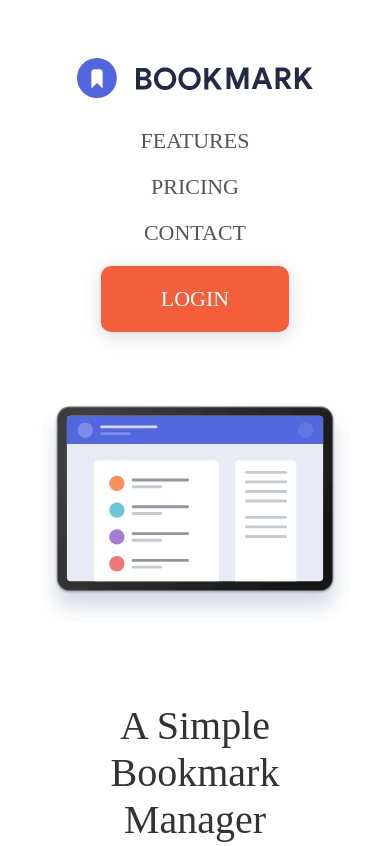
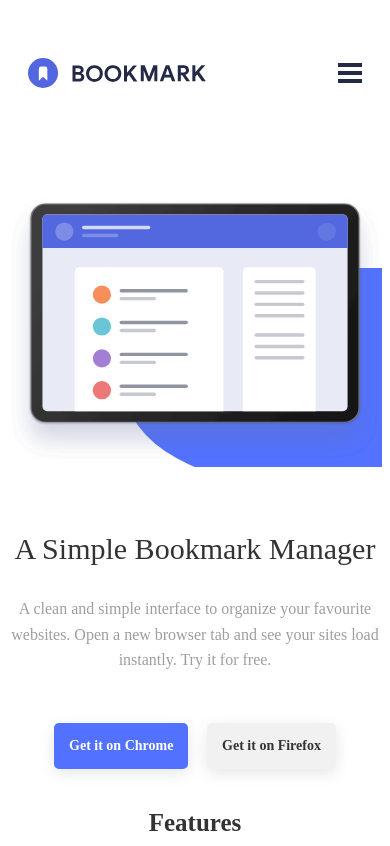
Before and after one commit to Arnau-66/S1, a plain HTML site: page index.html in a window 390 px wide. Shown: the top 846 px of the page. Drawn offline with Linux system fonts and the light colour scheme.

Commit message:
Ajuste de margenes y tamaños para la version Responsive de dispositivos móviles + se ha añadido imagen para la clase Hamburger-menu"

```diff
--- a/index.html
+++ b/index.html
@@ -12,6 +12,10 @@
 <nav class="navbar">
         <div class="navbar-brand">
           <img src="Recursos entrega S1.2/Recursosentrega S1.2.-20250521/Imagenes/logo-bookmark.svg" alt="Logo" class="logo" />
+        </div>
+
+        <div class="hamburger-menu">
+          <img src="Recursos entrega S1.2/Recursosentrega S1.2.-20250521/Imagenes/icon-hamburger.svg" alt="Menu" class="menu">
         </div>
 
         <div class="navbar-links">
@@ -128,7 +132,7 @@
 
 <section class="newsletter">
   <p class="newsletter-subtitle">35,000+ ALREADY JOINED</p>
-  <h2 class="newsletter-title">Stay up-to-date with what<br>we're doing</h2>
+  <h2 class="newsletter-title">Stay up-to-date with what we're doing</h2>
   <form class="newsletter-form">
     <input type="email" placeholder="Enter your email address" required>
     <button type="submit">Contact Us</button>
--- a/style.css
+++ b/style.css
@@ -4,8 +4,6 @@ body {
   background: white;
   color: #333;
   max-width: 100%;
-  overflow-x: hidden;
-
 }
 
 .main-text {
@@ -39,6 +37,10 @@ body {
 .logo {
   width: auto;
   height: 40px;
+}
+
+.hamburger-menu {
+  display: none;
 }
 
 .navbar-links a {
@@ -86,10 +88,16 @@ body {
   margin-bottom: 30px;
 }
 
+.hero-buttons {
+   display: flex;
+   justify-content: left;
+   gap: 5%;
+   align-items: center;
+}
+
 .hero-buttons .btn {
   text-decoration: none;
-  padding: 30px 40px;
-  margin-right: 15px;
+  padding: 25px 40px;
   border-radius: 10px;
   font-weight: bold;
   font-size: 22px;
@@ -503,30 +511,39 @@ body {
 
   .main-text {
     margin-top: 1%;
-    font-size: 20px;
+    font-size: 16px;
     color: #9e9e9e;
     line-height: 1.6;
-    padding-bottom: 50px;
+    padding-bottom: 20px;
   }
 
   .main-text-titles {
-    font-size: 30px;
-    font-weight: 500;
-    margin-bottom: 20px;
+    font-size: 25px;
+    font-weight: 600;
+    margin-bottom: 15px;
   }
 
   .navbar {
-    flex-direction: column;
+    flex-direction: row;
     align-items: center;
-    padding: 50px 20px 50px;
+    padding: 50px 20px 100px;
     text-align: center;
   }
 
+  .logo {
+    width: auto;
+    height: 30px;
+    justify-content: left;
+  }
+
+  .hamburger-menu {
+    display: flex;
+    height: 20px;
+  }
+
+
   .navbar-links {
-    display: flex;
-    flex-direction: column;
-    gap: 20px;
-    margin-top: 30px;
+    display: none;
   }
 
   .navbar-links a {
@@ -534,37 +551,55 @@ body {
   }
 
   .hero {
-    padding: 20px 30px;
+    padding: 20px 20px;
     flex-direction: column-reverse;
     text-align: center;
+    display: flex;
+    align-items: center;
+    padding: 10px 0px 0px 0px;
   }
 
   .hero-text h1 {
-    font-size: 40px;
+    font-size: 30px;
     margin-bottom: 30px;
   }
 
   .hero-buttons {
     display: flex;
-    flex-direction: column;
+    justify-content: center;
+    gap: 5%;
     align-items: center;
   }
 
   .hero-buttons .btn {
     margin-bottom: 15px;
-    margin-right: 0;
-    width: 70%;
-    max-width: 280px;
+    font-size: 14px;
+    width: auto;
+    padding: 15px 15px;
+    border-radius: 5px;
+    box-shadow: 0px 4px 15px rgba(0, 0, 0, 0.1);
   }
 
   .hero-image {
+    position: relative;
     width: 100%;
+    max-width: none;
     margin-bottom: 40px;
     size: 10%;
+    overflow: hidden;
   }
 
   .hero-shape {
-    display: none;
+    position: absolute;
+    width: 100vw;
+    max-width: 100vw;
+    height: auto;
+    left: 0;
+    right: 0;
+    top: 70px;
+    object-fit: cover;
+    transform: translateX(30%);
+    border-bottom-left-radius: 45%;
   }
 
   .hero-illustration {
@@ -588,6 +623,7 @@ body {
     font-size: 22px;
     padding: 10px 0;
     width: 100%;
+    border-bottom: 1px solid #eee;
   }
 
   .features-hero {
@@ -602,7 +638,8 @@ body {
   }
 
   .features-shape {
-    display: none;
+    width: 30%;
+    top: 60px;
   }
 
   .features-illustration {
@@ -653,17 +690,17 @@ body {
   }
 
   .questions-header .main-text-titles {
-    font-size: 32px;
+    font-size: 25px;
     text-align: center;
   }
 
   .questions-header .main-text {
-    font-size: 18px;
-    padding: 0 10px;
+    font-size: 14px;
+    padding: 0 0px;
   }
 
   .question-item {
-    font-size: 20px;
+    font-size: 15px;
     padding: 20px 0;
   }
 
@@ -675,9 +712,31 @@ body {
     margin-top: 50px;
   }
 
+  .newsletter-subtitle {
+    letter-spacing: 3px;
+    font-size: 14px;
+    font-weight: 500;
+    margin-bottom: 20px;
+    letter-spacing: 4px;
+  }
+
+  .newsletter-title {
+    font-size: 26px;
+    font-weight: 500;
+    margin-bottom: 40px;
+    line-height: 1.3;
+  }
+
   .question-btn {
     font-size: 18px;
     padding: 18px 20px;
+  }
+
+  .newsletter-form button {
+    border-radius: 8px;
+    padding: 25px 110px;
+    font-size: 22px;
+    white-space: nowrap
   }
   .footer {
     flex-direction: column;
```
